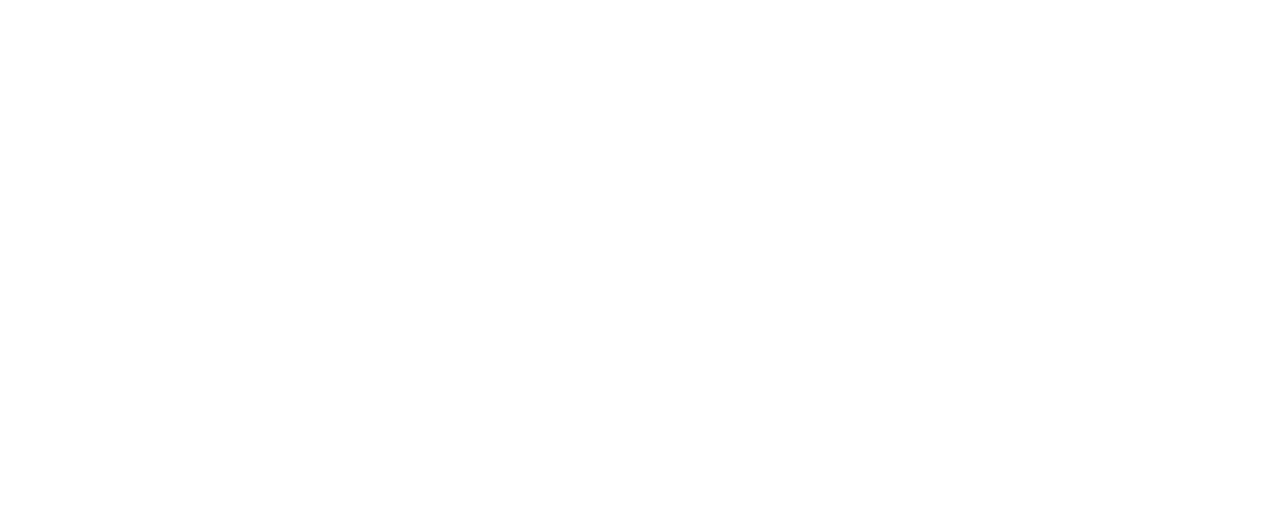
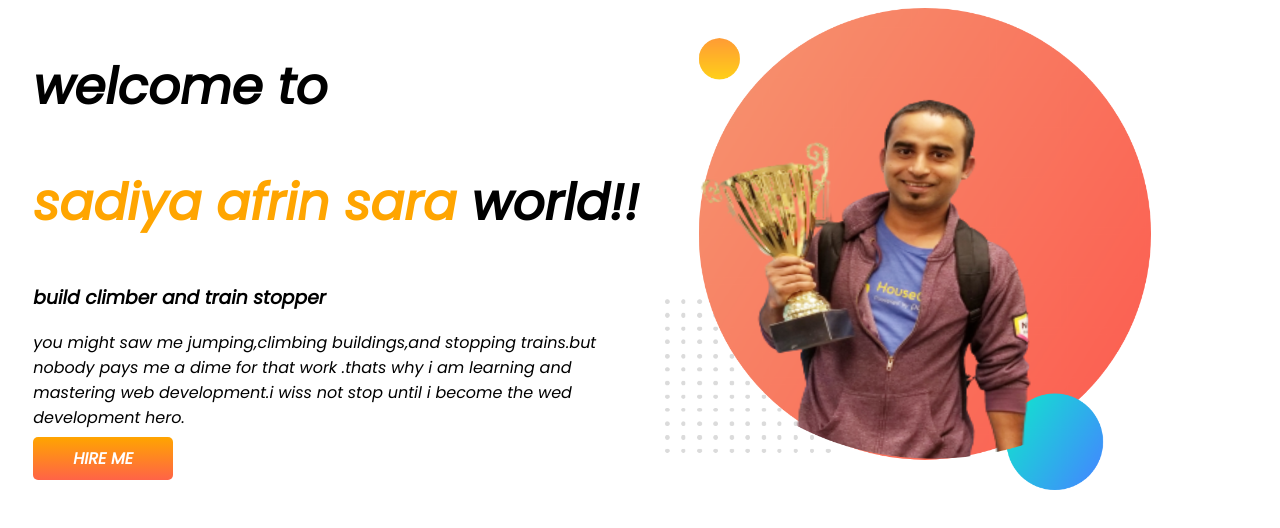
Before and after one commit to saraafrin/developer-portfolio2, a plain HTML site: page index.html in a window 1280 px wide. Drawn offline with Linux system fonts and the light colour scheme.

Commit message:
top banner added

```diff
--- a/index.html
+++ b/index.html
@@ -1,13 +1,31 @@
 <!DOCTYPE html>
 <html lang="en">
+
 <head>
-    <meta charset="UTF-8">
-    <meta http-equiv="X-UA-Compatible" content="IE=edge">
-    <meta name="viewport" content="width=device-width, initial-scale=1.0">
-    <title>sadiya afrin sara portfolio2</title>
-    <link rel="stylesheet" href="style.css">
+  <meta charset="UTF-8">
+  <meta http-equiv="X-UA-Compatible" content="IE=edge">
+  <meta name="viewport" content="width=device-width, initial-scale=1.0">
+  <title>sadiya afrin sara portfolio2</title>
+  <link rel="preconnect" href="https://fonts.googleapis.com">
+  <link rel="preconnect" href="https://fonts.gstatic.com" crossorigin>
+  <link href="https://fonts.googleapis.com/css2?family=Poppins:ital@1&display=swap" rel="stylesheet">
+  <link rel="stylesheet" href="style.css">
 </head>
+
 <body>
+  <section>
+    <div class="half-width">
+      <h1>welcome to</h1>
+      <h1><span class="orange-color">sadiya afrin sara</span> world!!</h1>
+      <h3>build climber and train stopper</h3>
+      <p>you might saw me jumping,climbing buildings,and stopping trains.but nobody pays me a dime for that work .thats
+        why i am learning and mastering web development.i wiss not stop until i become the wed development hero.</p>
+      <a class="link-button" target="blank" href="https://www.linkedin.com/company/programminghero/">HIRE ME</a>
+    </div>
+    <div class="half-width">
+      <img src="images/jhankar-pic-with-bg.png" alt="">
+    </div>
+  </section>
+</body>
 
-</body>
 </html>
--- a/style.css
+++ b/style.css
@@ -0,0 +1,27 @@
+body{
+    font-family: 'Poppins', sans-serif;
+}
+h1{
+    font-size: 50px;
+}
+.orange-color{
+    color: orange;
+}
+section{
+    display: flex;
+}
+.half-width{
+    width: 50%;
+    padding-left: 2%;
+}
+.half-width img{
+    width: 80%;
+}
+.link-button{
+    text-decoration: none;
+    background-image: linear-gradient( orange,tomato);
+    color: white;
+    font-weight: 700;
+    padding: 10px 40px;
+    border-radius: 5px;
+}
```
Also changed, not shown: images/dream-bg.png (added), images/exp-bg.png (added), images/jhankar-pic-with-bg.png (added), images/jhankar.png (added), images/jhankar2.png (added), images/my-bg.png (added), images/my-bg2.png (added), images/top-banner.png (added), 7 other files.
